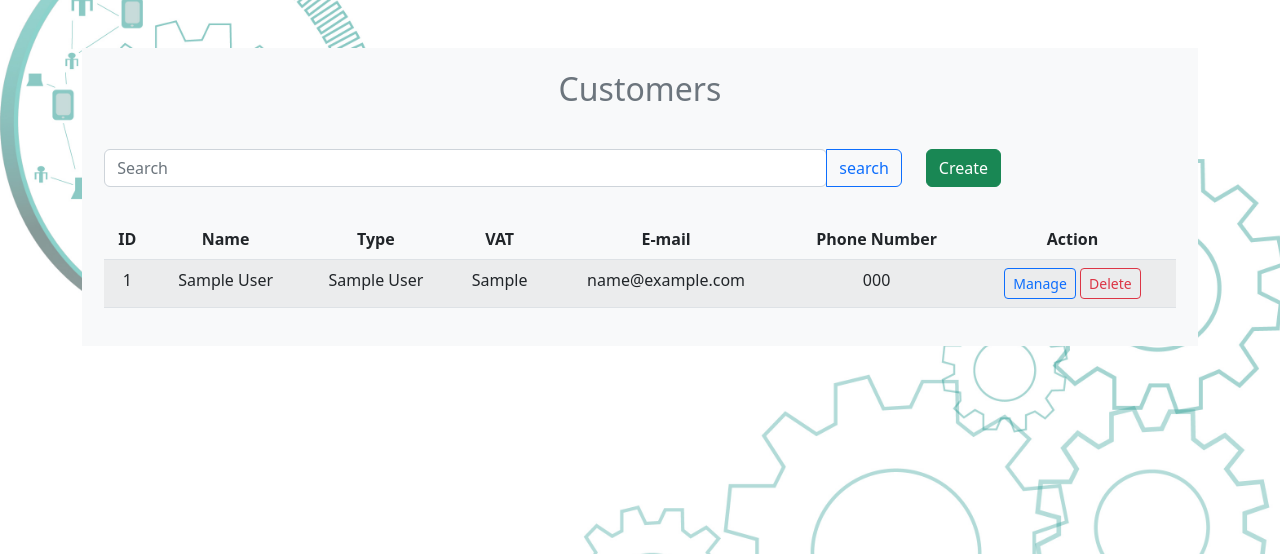
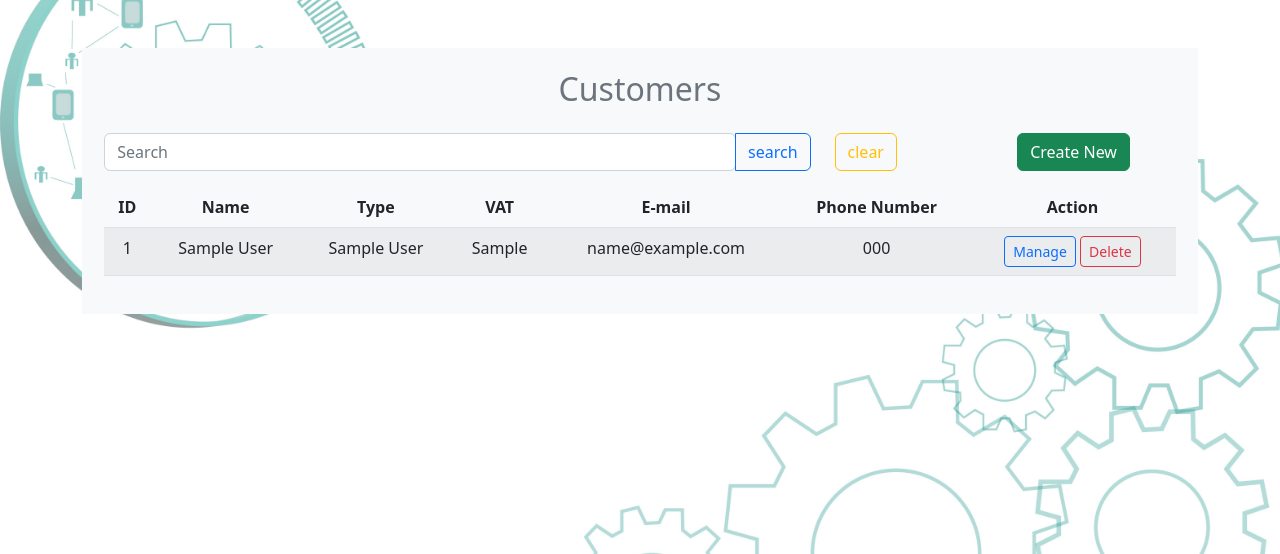
Before and after one commit to svetlinst/Service-manager, a Django app: page /en/customers/ in a window 1280 px wide. Shown: the part 76-630 px from the top of the page. Run offline with Django 4.2, Linux system fonts and the light colour scheme; a user stored in the database is signed in; tables that the repository leaves empty hold one stand-in row (values such as "Sample post"); parts of the project's set-up code (start-up, migrations or seed data) failed here and were passed over; some libraries are stand-ins or nearby versions.

Commit message:
Add pagination to Customers list view

```diff
--- a/service_manager/service_manager/customers/templates/customer/customers.html
+++ b/service_manager/service_manager/customers/templates/customer/customers.html
@@ -1,10 +1,10 @@
 {% extends 'base.html' %}
 {% load i18n %}
 {% block content %}
-    <div class="d-block mt-5 rounded-lg bg-light mb-3" style="padding:2%">
+    <ul class="d-block mt-5 rounded-lg bg-light mb-3" style="padding:2%">
         <h2 class='text-center text-secondary'>{% trans 'Customers' %}</h2>
         <div class="row">
-            <div class="col-md-9 my-3">
+            <div class="col-md-8">
                 <form class="form" method="GET" action="">
                     <div class="input-group my-3">
                         <input type="search" class="form-control rounded mr-3" placeholder="Search" aria-label="Search"
@@ -15,9 +15,12 @@
                     </div>
                 </form>
             </div>
+            <div class="col-md-2 text-left align-self-center">
+                <a href="{% url 'customers_list' %}" class="btn btn-outline-warning btn-md">{% trans 'clear' %}</a>
+            </div>
             {% if perms.customers.add_customer %}
-                <div class="col-md-3 text-right align-self-center my-3">
-                    <a href="{% url 'create_customer' %}" class="btn btn-success btn-md">{% trans 'Create' %}</a>
+                <div class="col-md-2 text-right align-self-center">
+                    <a href="{% url 'create_customer' %}" class="btn btn-success btn-md">{% trans 'Create New' %}</a>
                 </div>
             {% endif %}
         </div>
@@ -59,6 +62,23 @@
             {% endif %}
             </tbody>
         </table>
-    </div>
+        <ul class="pagination justify-content-center">
+            {% if page_obj.has_previous %}
+                <a class="page-link" href="?page=1&{{ params }}">&laquo; first</a>
+                <a class="page-link" href="?page={{ page_obj.previous_page_number }}&{{ params }}">previous</a>
+            {% endif %}
+
+            {% if page_obj.paginator.num_pages > 1 %}
+                <a class="page-link" style="margin-left: 5px; margin-right: 5px">{{ page_obj.number }}
+                    of {{ page_obj.paginator.num_pages }}</a>
+            {% endif %}
+
+
+            {% if page_obj.has_next %}
+                <a class="page-link" href="?page={{ page_obj.next_page_number }}&{{ params }}">next</a>
+                <a class="page-link" href="?page={{ page_obj.paginator.num_pages }}&{{ params }}">last &raquo;</a>
+            {% endif %}
+        </ul>
+    </ul>
 
 {% endblock %}
--- a/service_manager/service_manager/customers/views.py
+++ b/service_manager/service_manager/customers/views.py
@@ -14,8 +14,18 @@ class CustomersListView(auth_mixins.PermissionRequiredMixin, views.ListView):
     model = Customer
     template_name = 'customer/customers.html'
     ordering = ('name',)
+    paginate_by = 3
 
     permission_required = 'customers.view_customer'
+
+    def get_context_data(self, **kwargs):
+        context = super().get_context_data(**kwargs)
+
+        request = self.request.GET.copy()
+        params = request.pop('page', True) and request.urlencode()
+        context['params'] = params
+
+        return context
 
     def get_queryset(self):
         queryset = super().get_queryset()
```
